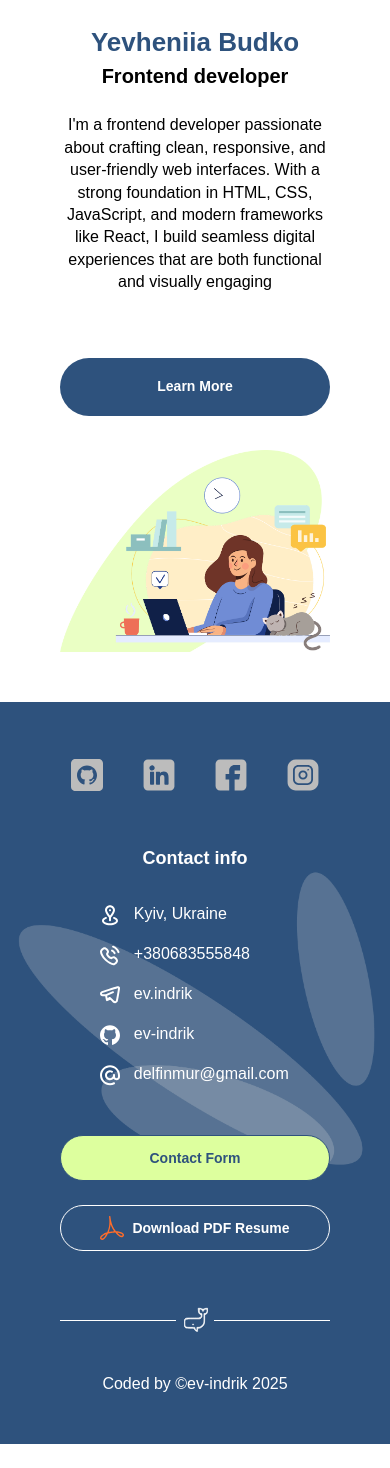
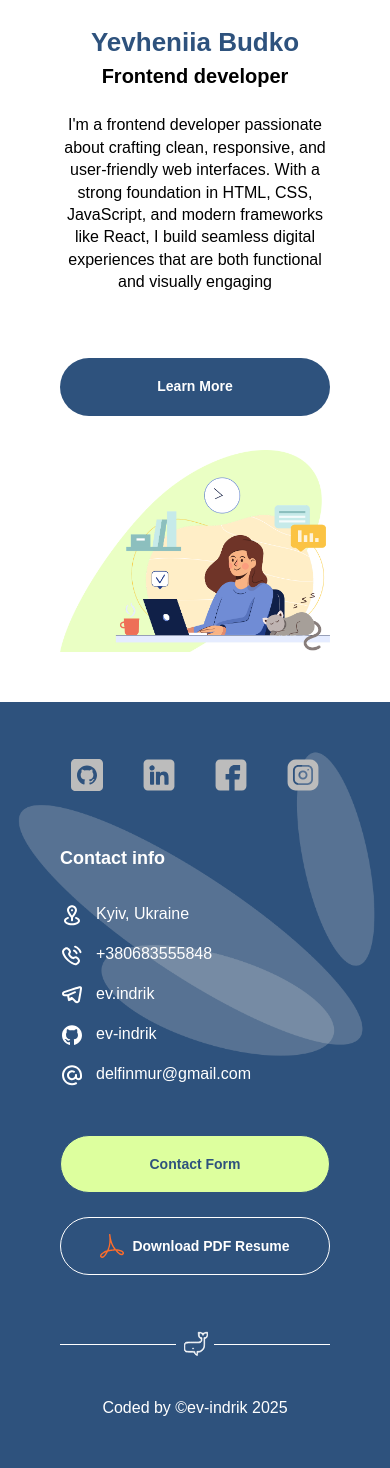
Before and after one commit to ev-indrik/my-portfolio, a React (Vite) app: page / in a window 390 px wide. Before the commit the page ends 1444 px from the top, so only its background shows below. Built offline with nearby package versions, Linux system fonts and the light colour scheme.

Commit message:
styles: add corrections to mobile versions of Footer

```diff
--- a/src/App.scss
+++ b/src/App.scss
@@ -34,7 +34,7 @@ body {
     padding: 0 60px;
   }
 
-  @media screen and (max-width: 340px) {
+  @media screen and (max-width: 360px) {
     padding: 0 12px;
   }
 }
--- a/src/components/footer/Footer.scss
+++ b/src/components/footer/Footer.scss
@@ -22,18 +22,6 @@
     .contact-item-box {
       display: flex;
       height: 40px;
-
-      @include mixins.sm-max {
-        padding-left: 34%;
-      }
-
-      @media screen and (max-width: 480px) {
-        padding-left: 25%;
-      }
-
-      @media screen and (max-width: 400px) {
-        padding-left: 14%;
-      }
     }
 
   .signature-container {
@@ -49,6 +37,11 @@
     right: 0;
     pointer-events: none;
 
+    @include mixins.sm-max {
+      height: 420px;
+      top: 0;
+    }
+
     img {
     width: 100%;
     height: 100%;
--- a/src/components/footer/Footer.tsx
+++ b/src/components/footer/Footer.tsx
@@ -121,7 +121,6 @@ const Footer: FC = () => {
                             size={'lg'}
                             weight={'w700'}
                             style={{paddingBottom: !(xxl||xl||lg||md) ? 32 : 16}}
-                            centered={!(xxl||xl||lg||md)}
                         >
                             {'Contact info'}
                         </Paragraph>
@@ -149,11 +148,11 @@ const Footer: FC = () => {
                             >
                                 <WebsiteButton
                                     btnType={'secondary'}
-                                    size={(xxl||xl||lg) ? 'large' : 'middle'}
+                                    size={'large'}
                                     text={'Contact Form'}
                                     onClick={openModal} block
                                 />
-                                {!isAboutPage && (<DownloadPdfBtn size={(xxl||xl||lg) ? 'large' : 'middle'} btnType={'ghost-white'}/>)}
+                                {!isAboutPage && (<DownloadPdfBtn size={'large'} btnType={'ghost-white'}/>)}
                             </Space>
 
                         </Row>
--- a/src/components/header/Header.scss
+++ b/src/components/header/Header.scss
@@ -123,7 +123,7 @@
     margin-right: -30px;
   }
 
-  @media screen and (max-width: 340px) {
+  @media screen and (max-width: 360px) {
     margin-right: unset;
   }
 }
```
